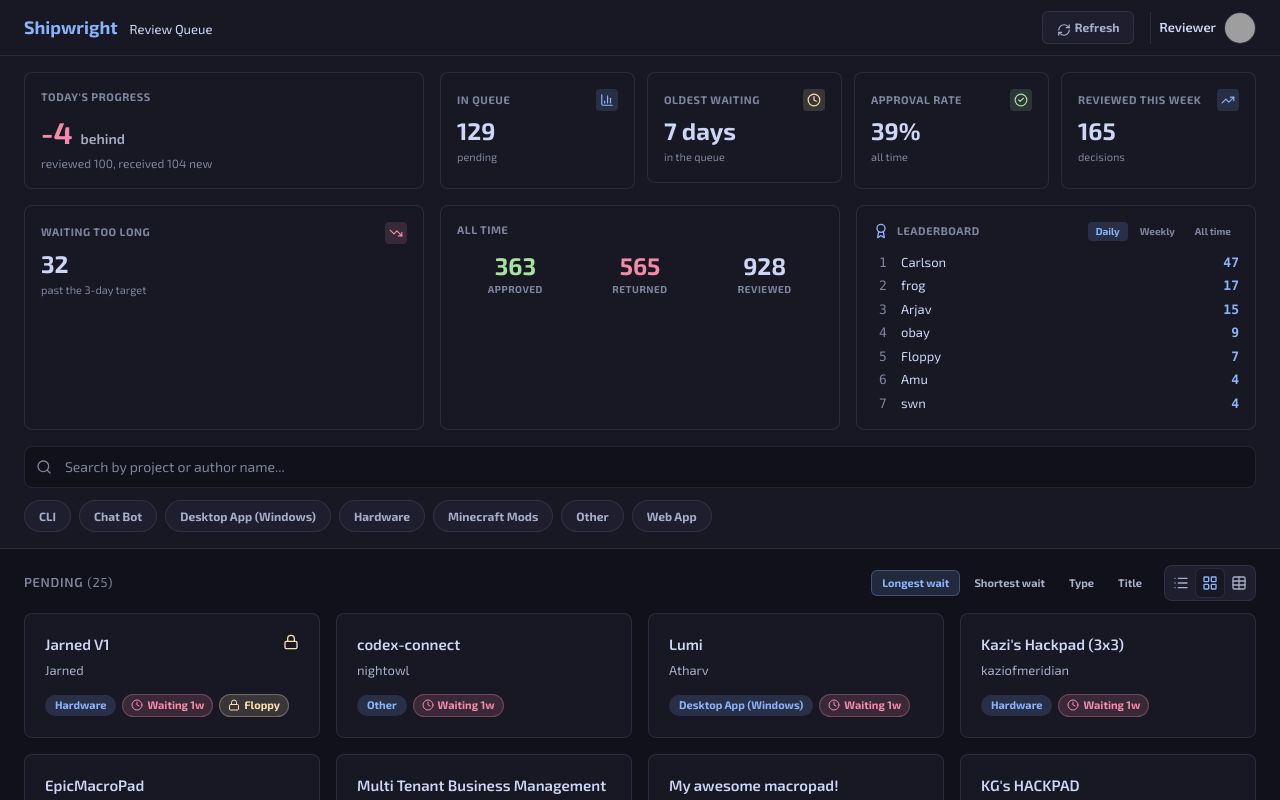
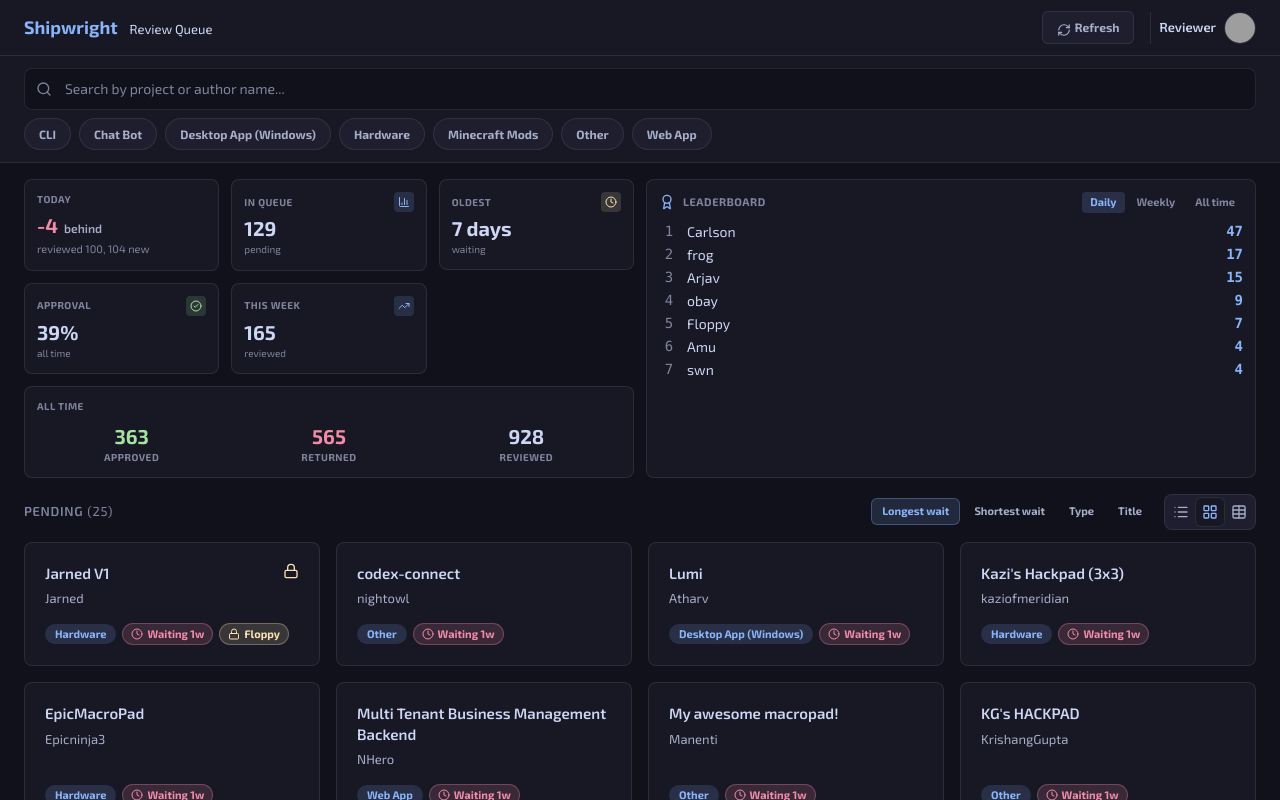
Before and after one commit to HexDump0/sw-dash-community-edition, a React (Vite) app in the folder frontend/: page / in a window 1280 px wide. Built offline with nearby package versions, Linux system fonts and the light colour scheme; grey boxes are pictures that could not be loaded; a web font is replaced by a local one.

Commit message:
refactor(frontend): compact two-column stats, leaderboard right, scrolls with queue

```diff
--- a/frontend/src/components/queue/QueueStatsPanel.tsx
+++ b/frontend/src/components/queue/QueueStatsPanel.tsx
@@ -1,6 +1,6 @@
 import { useState } from 'react';
 import { Link } from 'react-router-dom';
-import { TrendingDown, TrendingUp, Clock, BarChart3, CheckCircle2, Award } from 'lucide-react';
+import { TrendingUp, Clock, BarChart3, CheckCircle2, Award } from 'lucide-react';
 import type { QueueStats, LeaderboardRow } from '../../types';
 
 interface QueueStatsPanelProps {
@@ -24,81 +24,67 @@ export function QueueStatsPanel({ stats, leaderboards }: QueueStatsPanelProps) {
   const netLabel = netIsPositive ? 'ahead' : 'behind';
 
   return (
-    <div className="space-y-4 mb-4">
-      {/* Top row: progress + key metrics */}
-      <div className="grid grid-cols-1 lg:grid-cols-3 gap-4">
-        {/* Today's progress */}
-        <div className="p-4 rounded-lg bg-surface border border-border">
-          <div className="text-[11px] uppercase tracking-wider text-muted font-bold mb-2">Today&apos;s progress</div>
-          <div className="flex items-baseline gap-2 mb-1">
-            <span className={`text-3xl font-bold ${netIsPositive ? 'text-green' : 'text-red'}`}>
+    <div className="grid grid-cols-1 lg:grid-cols-2 gap-3">
+      {/* Left: stats */}
+      <div className="grid grid-cols-2 sm:grid-cols-3 gap-3 content-start">
+        {/* Today */}
+        <div className="col-span-2 sm:col-span-1 p-3 rounded-lg bg-surface border border-border">
+          <div className="text-[10px] uppercase tracking-wider text-muted font-bold mb-1">Today</div>
+          <div className="flex items-baseline gap-1.5 mb-0.5">
+            <span className={`text-xl font-bold ${netIsPositive ? 'text-green' : 'text-red'}`}>
               {netSign}{stats.net_flow}
             </span>
-            <span className="text-sm text-subtext font-semibold">{netLabel}</span>
+            <span className="text-xs text-subtext font-semibold">{netLabel}</span>
           </div>
-          <p className="text-[12px] text-muted">
-            reviewed {stats.decisions_today ?? 0}, received {stats.new_today ?? 0} new
+          <p className="text-[11px] text-muted">
+            reviewed {stats.decisions_today ?? 0}, {stats.new_today ?? 0} new
           </p>
         </div>
 
-        {/* Main metrics */}
-        <div className="lg:col-span-2 grid grid-cols-2 sm:grid-cols-4 gap-3">
-          <MetricCard
+        <MetricTile
           label="In queue"
           value={stats.pending}
           hint="pending"
           icon={BarChart3}
           tone="accent"
         />
-          <MetricCard
-            label="Oldest waiting"
+        <MetricTile
+          label="Oldest"
           value={stats.oldest_waiting_text}
-            hint={stats.oldest_waiting_id ? 'in the queue' : ''}
+          hint="waiting"
           href={stats.oldest_waiting_id ? `/review/${stats.oldest_waiting_id}` : undefined}
           icon={Clock}
           tone="yellow"
         />
-          <MetricCard
-            label="Approval rate"
+        <MetricTile
+          label="Approval"
           value={stats.approval_rate !== null ? `${stats.approval_rate}%` : '—'}
           hint="all time"
           icon={CheckCircle2}
           tone="green"
         />
-          <MetricCard
-            label="Reviewed this week"
+        <MetricTile
+          label="This week"
           value={stats.decisions_this_week}
-            hint="decisions"
+          hint="reviewed"
           icon={TrendingUp}
           tone="blue"
         />
-        </div>
-      </div>
-
-      {/* Second row: waiting too long + all-time tallies + leaderboard */}
-      <div className="grid grid-cols-1 lg:grid-cols-3 gap-4">
-        <MetricCard
-          label="Waiting too long"
-          value={stats.overdue_pending}
-          hint="past the 3-day target"
-          icon={TrendingDown}
-          tone="red"
-          className="h-full"
-        />
 
         {/* All time */}
-        <div className="p-4 rounded-lg bg-surface border border-border h-full">
-          <div className="text-[11px] uppercase tracking-wider text-muted font-bold mb-3">All time</div>
+        <div className="col-span-2 sm:col-span-3 p-3 rounded-lg bg-surface border border-border">
+          <div className="text-[10px] uppercase tracking-wider text-muted font-bold mb-2">All time</div>
           <div className="grid grid-cols-3 gap-2">
             <Tally value={stats.approved} label="approved" color="text-green" />
             <Tally value={stats.returned} label="returned" color="text-red" />
             <Tally value={stats.decided} label="reviewed" color="text-text" />
           </div>
         </div>
+      </div>
 
-        {/* Leaderboard */}
-        <div className="p-4 rounded-lg bg-surface border border-border h-full">
-          <div className="flex items-center justify-between mb-3">
+      {/* Right: leaderboard */}
+      <div className="p-3 rounded-lg bg-surface border border-border">
+        <div className="flex items-center justify-between mb-2">
           <div className="flex items-center gap-2">
             <Award className="w-4 h-4 text-accent" />
             <span className="text-[11px] uppercase tracking-wider text-muted font-bold">Leaderboard</span>
@@ -108,7 +94,7 @@ export function QueueStatsPanel({ stats, leaderboards }: QueueStatsPanelProps) {
               <button
                 key={p}
                 onClick={() => setPeriod(p)}
-                  className={`px-2 py-0.5 rounded text-[10px] font-bold transition-all ${
+                className={`px-2 py-0.5 rounded text-[11px] font-bold transition-all ${
                   period === p
                     ? 'bg-accent-subtle text-accent'
                     : 'text-muted hover:text-text'
@@ -119,9 +105,9 @@ export function QueueStatsPanel({ stats, leaderboards }: QueueStatsPanelProps) {
             ))}
           </div>
         </div>
-          <div className="space-y-1">
+        <div className="space-y-0.5">
           {(leaderboards[period] ?? []).slice(0, 7).map((row) => (
-              <div key={`${period}-${row.position}`} className="flex items-center justify-between text-[13px]">
+            <div key={`${period}-${row.position}`} className="flex items-center justify-between text-[14px]">
               <div className="flex items-center gap-2 min-w-0">
                 <span className="w-5 text-center font-mono text-muted">{row.position}</span>
                 <span className="text-text truncate">{row.name}</span>
@@ -130,23 +116,21 @@ export function QueueStatsPanel({ stats, leaderboards }: QueueStatsPanelProps) {
             </div>
           ))}
           {(leaderboards[period] ?? []).length === 0 && (
-              <p className="text-[12px] text-muted">No leaderboard data.</p>
+            <p className="text-[13px] text-muted">No leaderboard data.</p>
           )}
-          </div>
         </div>
       </div>
     </div>
   );
 }
 
-function MetricCard({
+function MetricTile({
   label,
   value,
   hint,
   icon: Icon,
   tone,
   href,
-  className = '',
 }: {
   label: string;
   value: React.ReactNode;
@@ -154,7 +138,6 @@ function MetricCard({
   icon: React.ElementType;
   tone: 'accent' | 'green' | 'red' | 'yellow' | 'blue';
   href?: string;
-  className?: string;
 }) {
   const toneClasses: Record<string, string> = {
     accent: 'text-accent bg-accent-subtle',
@@ -165,15 +148,15 @@ function MetricCard({
   };
 
   const inner = (
-    <div className={`p-4 rounded-lg bg-surface border border-border transition-colors ${href ? 'hover:border-accent cursor-pointer' : ''} ${className}`}>
-      <div className="flex items-center justify-between mb-1">
-        <span className="text-[11px] uppercase tracking-wider text-muted font-bold">{label}</span>
+    <div className={`p-3 rounded-lg bg-surface border border-border transition-colors ${href ? 'hover:border-accent cursor-pointer' : ''}`}>
+      <div className="flex items-center justify-between mb-0.5">
+        <span className="text-[10px] uppercase tracking-wider text-muted font-bold">{label}</span>
         <div className={`p-1 rounded ${toneClasses[tone]}`}>
-          <Icon className="w-3.5 h-3.5" />
+          <Icon className="w-3 h-3" />
         </div>
       </div>
-      <div className="text-2xl font-bold text-text truncate">{value}</div>
-      {hint && <div className="text-[11px] text-muted mt-0.5">{hint}</div>}
+      <div className="text-xl font-bold text-text truncate">{value}</div>
+      {hint && <div className="text-[10px] text-muted">{hint}</div>}
     </div>
   );
 
@@ -184,7 +167,7 @@ function MetricCard({
 function Tally({ value, label, color }: { value: number; label: string; color: string }) {
   return (
     <div className="text-center">
-      <div className={`text-2xl font-bold ${color}`}>{value}</div>
+      <div className={`text-xl font-bold ${color}`}>{value}</div>
       <div className="text-[10px] uppercase tracking-wider text-muted font-bold">{label}</div>
     </div>
   );
--- a/frontend/src/pages/QueuePage.tsx
+++ b/frontend/src/pages/QueuePage.tsx
@@ -177,11 +177,8 @@ export function QueuePage() {
         </div>
       </div>
 
-      {/* Stats + Filters */}
-      <div className="shrink-0 bg-surface border-b border-border px-6 py-4 space-y-4">
-        <QueueStatsPanel stats={data.stats} leaderboards={data.leaderboards} />
-
-        <div className="space-y-3">
+      {/* Filters */}
+      <div className="shrink-0 bg-surface border-b border-border px-6 py-3 space-y-2">
         <div className="relative">
           <Search className="absolute left-3 top-1/2 -translate-y-1/2 w-4 h-4 text-muted" />
           <input
@@ -218,11 +215,12 @@ export function QueuePage() {
             </button>
           )}
         </div>
-        </div>
       </div>
 
       {/* Scrollable content */}
-      <div className="flex-1 overflow-y-auto px-6 py-4">
+      <div className="flex-1 overflow-y-auto px-6 py-4 space-y-4">
+        <QueueStatsPanel stats={data.stats} leaderboards={data.leaderboards} />
+
         <section>
           <div className="flex items-center justify-between mb-3">
             <h2 className="text-[13px] uppercase tracking-wider text-muted font-semibold">
```
Lines whose indentation alone changed are shown as unchanged.
